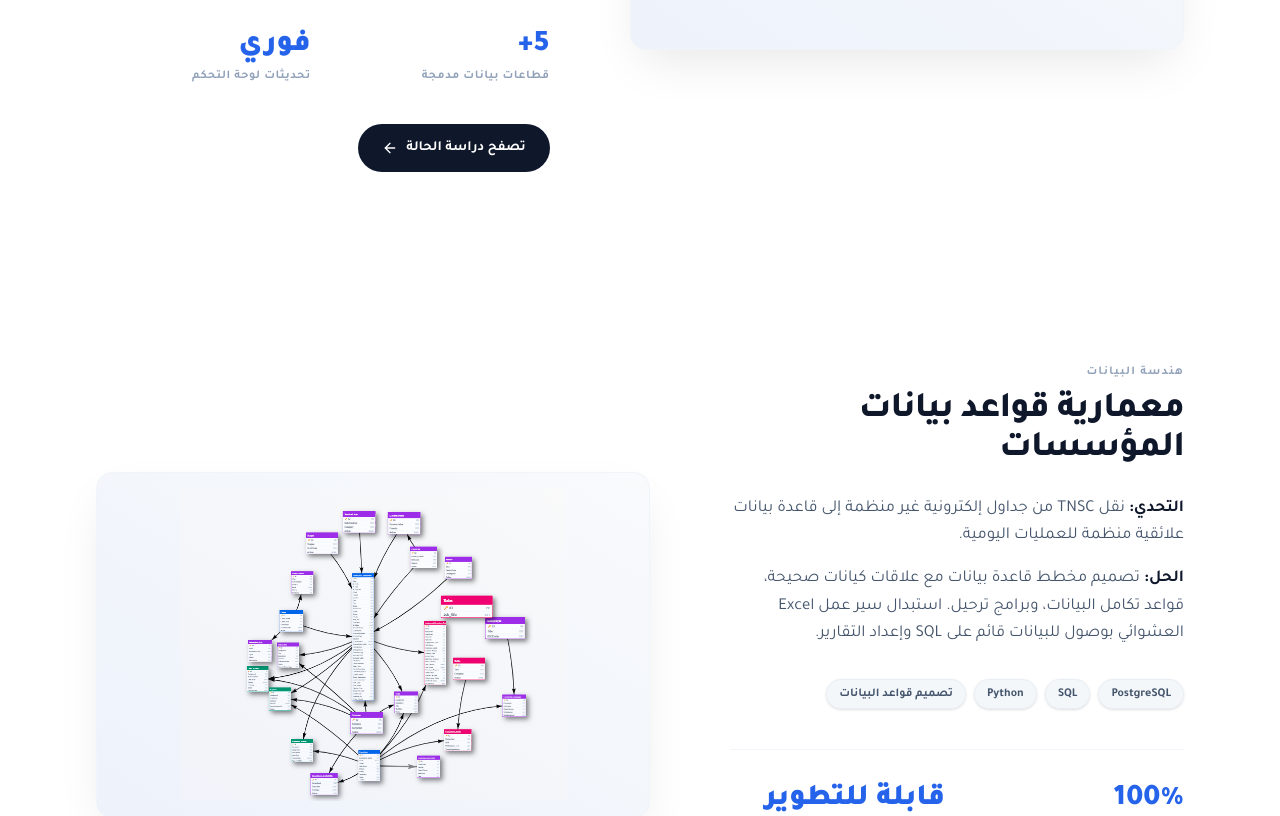
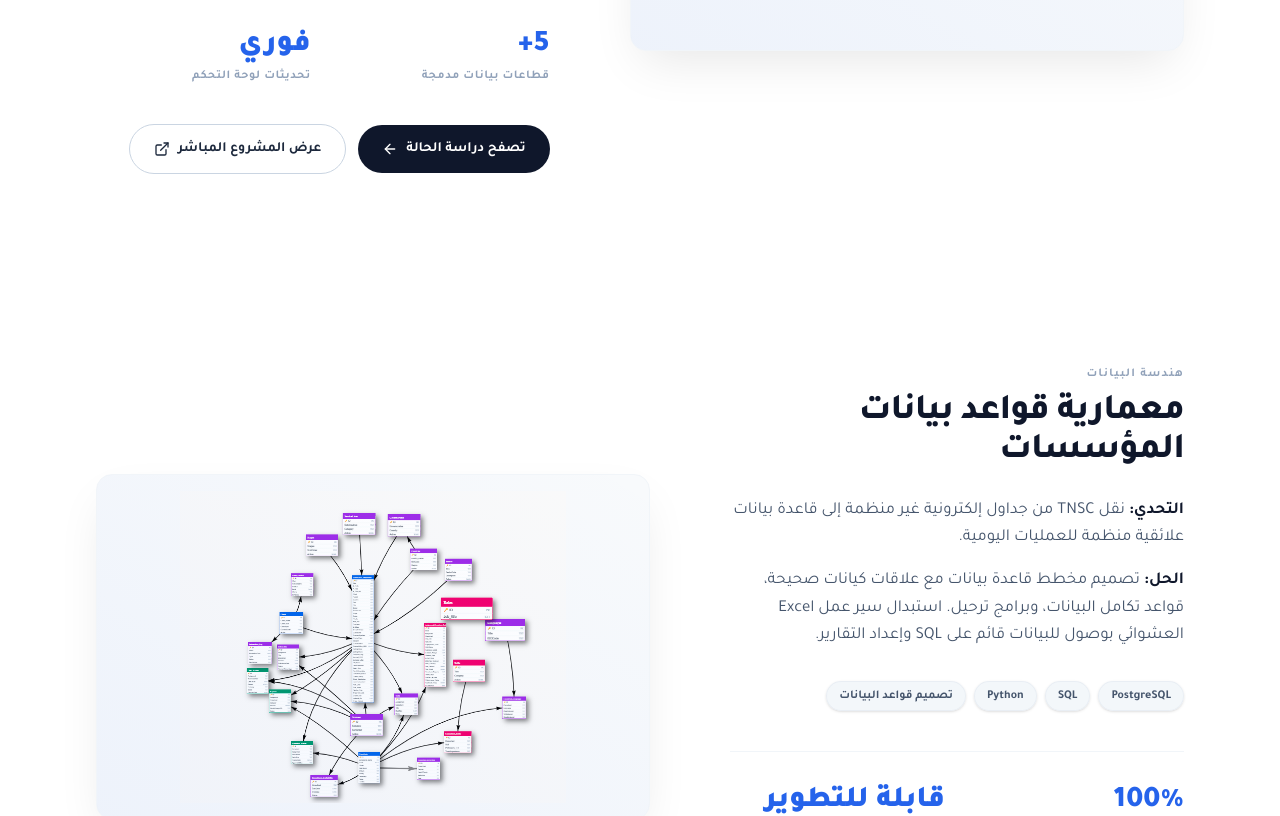
Before and after one commit to abdulsalamfaiz2024-cmd/portfolio-website, a Next.js app: page /ar in a window 1280 px wide. Shown: the part 4572-5388 px from the top of the page. Built offline with nearby package versions, Linux system fonts and the light colour scheme.

Commit message:
Add live Yemen dashboard link beside its portfolio case study

```diff
--- a/src/components/home/ProjectsGrid.tsx
+++ b/src/components/home/ProjectsGrid.tsx
@@ -2,7 +2,7 @@
 
 import Image from "next/image";
 import Link from "next/link";
-import { ArrowRight, ChartNoAxesCombined } from "lucide-react";
+import { ArrowRight, ChartNoAxesCombined, ExternalLink } from "lucide-react";
 import { FadeIn } from "@/components/ui/FadeIn";
 import type { ProjectEntry } from "@/types";
 
@@ -107,7 +107,7 @@ export function ProjectsGrid({ projects, lang = "en" }: ProjectsGridProps) {
 
                     {/* Case study link */}
                     {(project.id === "phonixpro" || project.id === "yemen-nexus" || project.id === "podcast-extractor" || project.id === "tnsc-database") && (
-                      <div>
+                      <div className="flex flex-wrap items-center gap-3">
                         <Link
                           href={`/${lang}/projects/${project.id === "podcast-extractor" ? "podcast-etl" : project.id}`}
                           className="inline-flex items-center gap-2 px-6 py-3.5 bg-slate-900 text-white text-sm font-bold rounded-full hover:bg-accent hover:shadow-lg hover:shadow-accent/20 transition-all duration-300 group"
@@ -115,6 +115,18 @@ export function ProjectsGrid({ projects, lang = "en" }: ProjectsGridProps) {
                           {lang === 'ar' ? "تصفح دراسة الحالة" : "Explore Case Study"}
                           <ArrowRight className={`h-4 w-4 transition-transform ${lang === 'ar' ? 'rotate-180 group-hover:-translate-x-1' : 'group-hover:translate-x-1'}`} />
                         </Link>
+                        {project.id === "yemen-nexus" && (
+                          <a
+                            href="https://yemen-crisis-dashboard.vercel.app/"
+                            target="_blank"
+                            rel="noopener noreferrer"
+                            className="inline-flex items-center gap-2 px-6 py-3.5 border border-slate-300 text-slate-800 text-sm font-bold rounded-full hover:border-accent hover:text-accent transition-all duration-300"
+                            aria-label={lang === "ar" ? "عرض لوحة المتابعة الحية في نافذة جديدة" : "Open live Yemen dashboard in a new tab"}
+                          >
+                            {lang === "ar" ? "عرض المشروع المباشر" : "View Live Dashboard"}
+                            <ExternalLink className="h-4 w-4" aria-hidden="true" />
+                          </a>
+                        )}
                       </div>
                     )}
                   </div>
```
